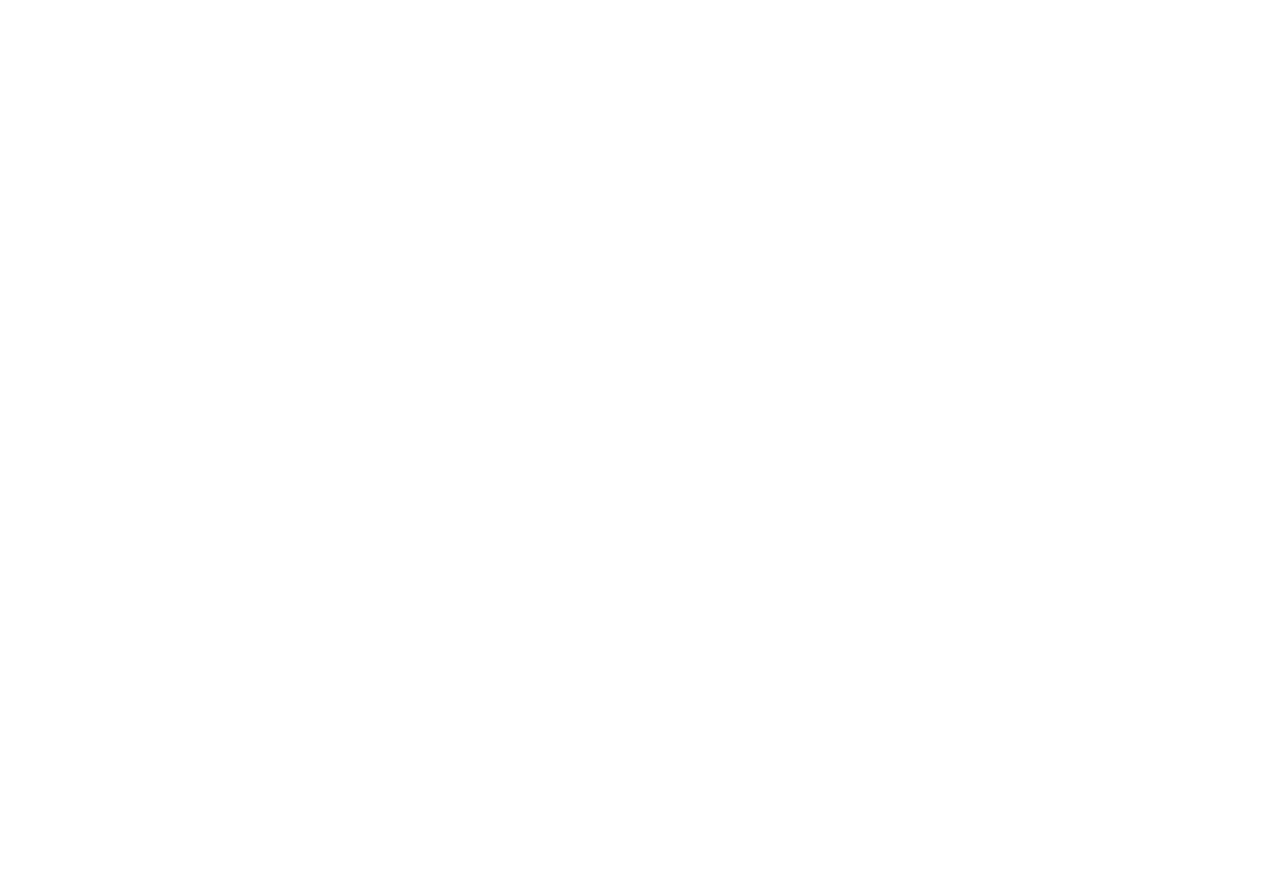
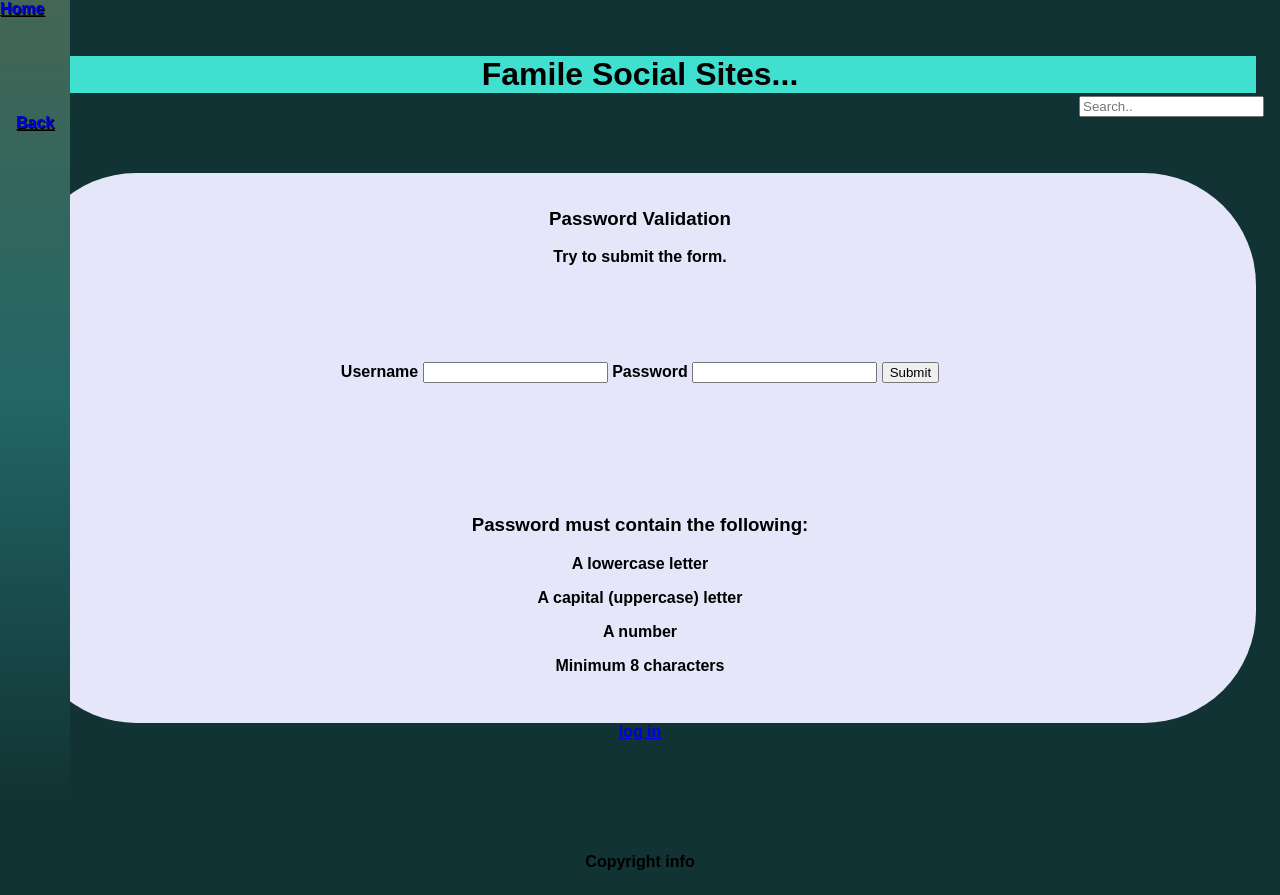
Before and after one commit to aljanobi3/FamileSocialSites, a plain HTML site: page sign in/index.html in a window 1280 px wide. Before the commit the page ends 800 px from the top, so only its background shows below. Drawn offline with Linux system fonts and the light colour scheme; a web font is replaced by a local one.

Commit message:
add new files

```diff
--- /dev/null
+++ b/In/index.html
@@ -0,0 +1,32 @@
+<!DOCTYPE html>
+<html lang="en">
+<head>
+    <meta charset="UTF-8">
+    <meta name="viewport" content="width=device-width, initial-scale=1.0">
+    <meta http-equiv="X-UA-Compatible" content="ie=edge">
+    <title>In</title>
+    <link rel="stylesheet" href="main3.css"></head>
+<body>
+        <link href='https://fonts.googleapis.com/css?family=Sofia' rel='stylesheet'>
+        <div class="famile">
+                <h1>
+                    Famile Social Sites...
+                </h1>
+                <div class="topnav">
+                    <input type="text" placeholder="Search..">
+                  </div>
+
+
+
+
+                <div class="boxe">Copyright info
+                </div>
+                </div>
+                <nav>
+                       <a href="../index.html">Home</a>
+                   <div><a href="">Your Profile</a></div>
+                   <div><a href="Log In/index.htnl">Relatives</a></div>
+                   <div><a href="../index.html">Back</a></div>
+                   </nav>
+</body>
+</html>
--- /dev/null
+++ b/In/main3.css
@@ -0,0 +1,51 @@
+body{ background-color: #133;
+  font-family: Arial, Helvetica, sans-serif;}
+* {box-sizing: border-box;
+}
+div.famile{
+    margin-top: auto;
+}
+h1{
+    background-color: turquoise;
+    font-size: ;
+    margin-top: 2rem;
+    font-family: 'Sofia';
+    font-size: 25px;
+
+}
+div {margin-bottom: auto;
+    margin-top: 5rem;
+    padding-top: 3rem;
+    padding-bottom: 3rem;
+    text-align: center;
+    font-weight: bold;
+    border-radius: 7rem;
+    text-decoration-color: seashell;
+
+    transition: background-color: 0.25s, color 0.2s ;
+    padding: 1rem;
+}
+nav{
+    position: fixed;
+    top: 0;
+    left:0;
+    height: 3rem;
+    padding: 1erm;
+    background: linear-gradient(#465, #266, #133);
+    color: #fff;
+    cursor: pointer;
+    transition: height 0.66s;
+    overflow: hidden;
+}
+nav:hover {
+    height: 100vh;}
+.topnav{
+
+    position: fixed;
+    cursor: pointer;
+    top: 0;
+    right: 0;
+    height: 3rem;
+    padding: 1erm;
+    transition: height 0.66s;
+}
--- /dev/null
+++ b/contact/cont.css
@@ -0,0 +1,93 @@
+body{ background-color: #133;
+    font-family: Arial, Helvetica, sans-serif;}
+* {box-sizing: border-box;
+}
+div.famile{
+    margin-top: auto;
+}
+h1{
+    background-color: turquoise;
+    text-decoration-color: white;
+    margin-top: 2rem;
+    font-family: 'Sofia';
+    font-size: 25px;
+
+
+}
+h3{
+    margin-top: 2rem;
+    margin-bottom: auto;
+}
+div {margin-bottom: auto;
+  right: 0;
+    margin-top: 2rem;
+    padding-top: 2rem;
+    padding-bottom: 3rem;
+    text-align: center;
+    font-weight: bold;
+    border-radius: 7rem;
+    transition: background-color: 0.25s, color 0.2s ;
+    padding: 1rem;
+}
+nav{
+    position: fixed;
+    top: 0;
+    left:0;
+    height: 3rem;
+    padding: 1erm;
+    background: linear-gradient(#465, #266, #133);
+    background: ;
+    color: #fff;
+    cursor: pointer;
+    transition: height 0.66s;
+    overflow: hidden;
+
+    font-weight: bold;
+
+    text-shadow: 1px 1px black
+}
+.topnav{
+    position: fixed;
+    cursor: pointer;
+    top: 0;
+    right: 0;
+    height: 3rem;
+    padding: 1erm;
+    transition: height 0.66s;
+}
+nav:hover {
+    height: 100vh;
+}
+
+
+    input[type=text], select, textarea {
+        width: 100%;
+        padding: 12px;
+        border: 1px solid #ccc;
+        border-radius: 4px;
+        box-sizing: border-box;
+        margin-top: 6px;
+        margin-bottom: 16px;
+        resize: vertical;
+        left: 1xp;
+        right: 1xp;
+      }
+
+      input[type=submit] {
+        background-color: #4CAF50;
+        color: white;
+        padding: 12px 15px;
+        border: none;
+        border-radius: 4px;
+        cursor: pointer;
+      }
+
+      input[type=submit]:hover {
+        background-color: #45a049;
+      }
+
+      .container {
+        border-radius: 5px;
+        background-color: #f2f2f2;
+        padding: 20px;
+      }
--- /dev/null
+++ b/login/log.css
@@ -0,0 +1,54 @@
+body{ background-color: #133;
+    font-family: Arial, Helvetica, sans-serif;}
+* {box-sizing: border-box;
+}
+div.famile{
+    margin-top: auto;
+}
+h1{
+    background-color: turquoise;
+    text-decoration-color: white;
+    margin-top: 2rem;
+    font-family: 'Sofia';
+    font-size: 25px;
+    font-size-adjust: initial;
+
+}
+div {margin-bottom: auto;
+    margin-top: 5rem;
+    padding-top: 3rem;
+    padding-bottom: 3rem;
+    text-align: center;
+    font-weight: bold;
+    border-radius: 7rem;
+    transition: background-color: 0.25s, color 0.2s ;
+    padding: 1rem;
+}
+nav{
+    position: fixed;
+    top: 0;
+    left:0;
+    height: 3rem;
+    padding: 1erm;
+    background: linear-gradient(#465, #266, #133);
+    background: ;
+    color: #fff;
+    cursor: pointer;
+    transition: height 0.66s;
+    overflow: hidden;
+
+    font-weight: bold;
+
+    text-shadow: 1px 1px black
+}
+.topnav{
+    position: fixed;
+    cursor: pointer;
+    top: 0;
+    right: 0;
+    height: 3rem;
+    padding: 1erm;
+    transition: height 0.66s;
+}
+nav:hover {
+    height: 100vh;}
--- a/sign in/index.html
+++ b/sign in/index.html
@@ -0,0 +1,114 @@
+<!DOCTYPE html>
+<html lang="en">
+<head>
+    <meta charset="UTF-8">
+    <meta name="viewport" content="width=device-width, initial-scale=1.0">
+    <meta http-equiv="X-UA-Compatible" content="ie=edge">
+    <title>Sign In</title>
+    <link rel="stylesheet" href="main2.css"></head>
+<body>
+        <link href='https://fonts.googleapis.com/css?family=Sofia' rel='stylesheet'>
+        <div class="famile">
+                <h1>
+                    Famile Social Sites...
+                </h1>
+                <div class="topnav">
+                    <input type="text" placeholder="Search..">
+                  </div>
+<div class="box1">
+
+                  <h3>Password Validation</h3>
+<p>Try to submit the form.</p>
+
+<div class="container">
+  <form action="/action_page.php">
+    <label for="usrname">Username</label>
+    <input type="text" id="usrname" name="usrname" required>
+
+    <label for="psw">Password</label>
+    <input type="password" id="psw" name="psw" pattern="(?=.*\d)(?=.*[a-z])(?=.*[A-Z]).{8,}" title="Must contain at least one number and one uppercase and lowercase letter, and at least 8 or more characters" required>
+
+    <input type="submit" value="Submit">
+  </form>
+</div>
+
+<div id="message">
+  <h3>Password must contain the following:</h3>
+  <p id="letter" class="invalid">A <b>lowercase</b> letter</p>
+  <p id="capital" class="invalid">A <b>capital (uppercase)</b> letter</p>
+  <p id="number" class="invalid">A <b>number</b></p>
+  <p id="length" class="invalid">Minimum <b>8 characters</b></p>
+</div>
+
+<script>
+var myInput = document.getElementById("psw");
+var letter = document.getElementById("letter");
+var capital = document.getElementById("capital");
+var number = document.getElementById("number");
+var length = document.getElementById("length");
+
+// When the user clicks on the password field, show the message box
+myInput.onfocus = function() {
+  document.getElementById("message").style.display = "block";
+}
+
+// When the user clicks outside of the password field, hide the message box
+myInput.onblur = function() {
+  document.getElementById("message").style.display = "none";
+}
+
+// When the user starts to type something inside the password field
+myInput.onkeyup = function() {
+  // Validate lowercase letters
+  var lowerCaseLetters = /[a-z]/g;
+  if(myInput.value.match(lowerCaseLetters)) {
+    letter.classList.remove("invalid");
+    letter.classList.add("valid");
+  } else {
+    letter.classList.remove("valid");
+    letter.classList.add("invalid");
+  }
+
+  // Validate capital letters
+  var upperCaseLetters = /[A-Z]/g;
+  if(myInput.value.match(upperCaseLetters)) {
+    capital.classList.remove("invalid");
+    capital.classList.add("valid");
+  } else {
+    capital.classList.remove("valid");
+    capital.classList.add("invalid");
+  }
+
+  // Validate numbers
+  var numbers = /[0-9]/g;
+  if(myInput.value.match(numbers)) {
+    number.classList.remove("invalid");
+    number.classList.add("valid");
+  } else {
+    number.classList.remove("valid");
+    number.classList.add("invalid");
+  }
+
+  // Validate length
+  if(myInput.value.length >= 8) {
+    length.classList.remove("invalid");
+    length.classList.add("valid");
+  } else {
+    length.classList.remove("valid");
+    length.classList.add("invalid");
+  }
+}
+</script>
+</div>
+                    <a href="In/index.html">log in</a>
+                </div>
+                <div class="boxe">Copyright info
+                </div>
+                </div>
+                <nav>
+                       <a href="../index.html">Home</a>
+
+                   <div><a href="../index.html">Back</a></div>
+                   </nav>
+</body>
+</html>
--- /dev/null
+++ b/sign in/main2.css
@@ -0,0 +1,56 @@
+body{ background-color: #133;
+    font-family: Arial, Helvetica, sans-serif;}
+* {box-sizing: border-box;
+}
+div.famile{
+    margin-top: auto;
+}
+h1{
+    background-color: turquoise;
+    font-size: ;
+    margin-top: 2rem;
+
+}
+div {margin-bottom: auto;
+    margin-top: 5rem;
+    padding-top: 3rem;
+    padding-bottom: 3rem;
+    text-align: center;
+    font-weight: bold;
+    border-radius: 7rem;
+    text-decoration-color: seashell;
+
+    transition: background-color: 0.25s, color 0.2s ;
+    padding: 1rem;
+}
+nav{
+    position: fixed;
+    top: 0;
+    left:0;
+    height: 3rem;
+    padding: 1erm;
+    background: linear-gradient(#465, #266, #133);
+    color: #fff;
+    cursor: pointer;
+    transition: height 0.66s;
+    overflow: hidden;
+
+    font-weight: bold;
+
+    text-shadow: 1px 1px black
+
+}
+nav:hover {
+    height: 100vh;}
+.topnav{
+    position: fixed;
+    cursor: pointer;
+    top: 0;
+    right: 0;
+    height: 3rem;
+    padding: 1erm;
+    transition: height 0.66s;
+}
+.box1{
+    background: lavender;
+}
```
Also changed, not shown: contact/index.html (added, +52 -0 lines), index.html (+35 -5 lines), login/index.html (added, +38 -0 lines), main.css (+171 -6 lines), 2821585_orig.jpg (added), 4023728_orig.jpg (added), Loving-quotes-about-family.jpg (added), Termini_23.jpg (added), the-sands-at-grace-bay-families-sunset.jpg (added), unnamed.gif (added), untitled.png (added), webcover.jpg (added), 1 other file.
